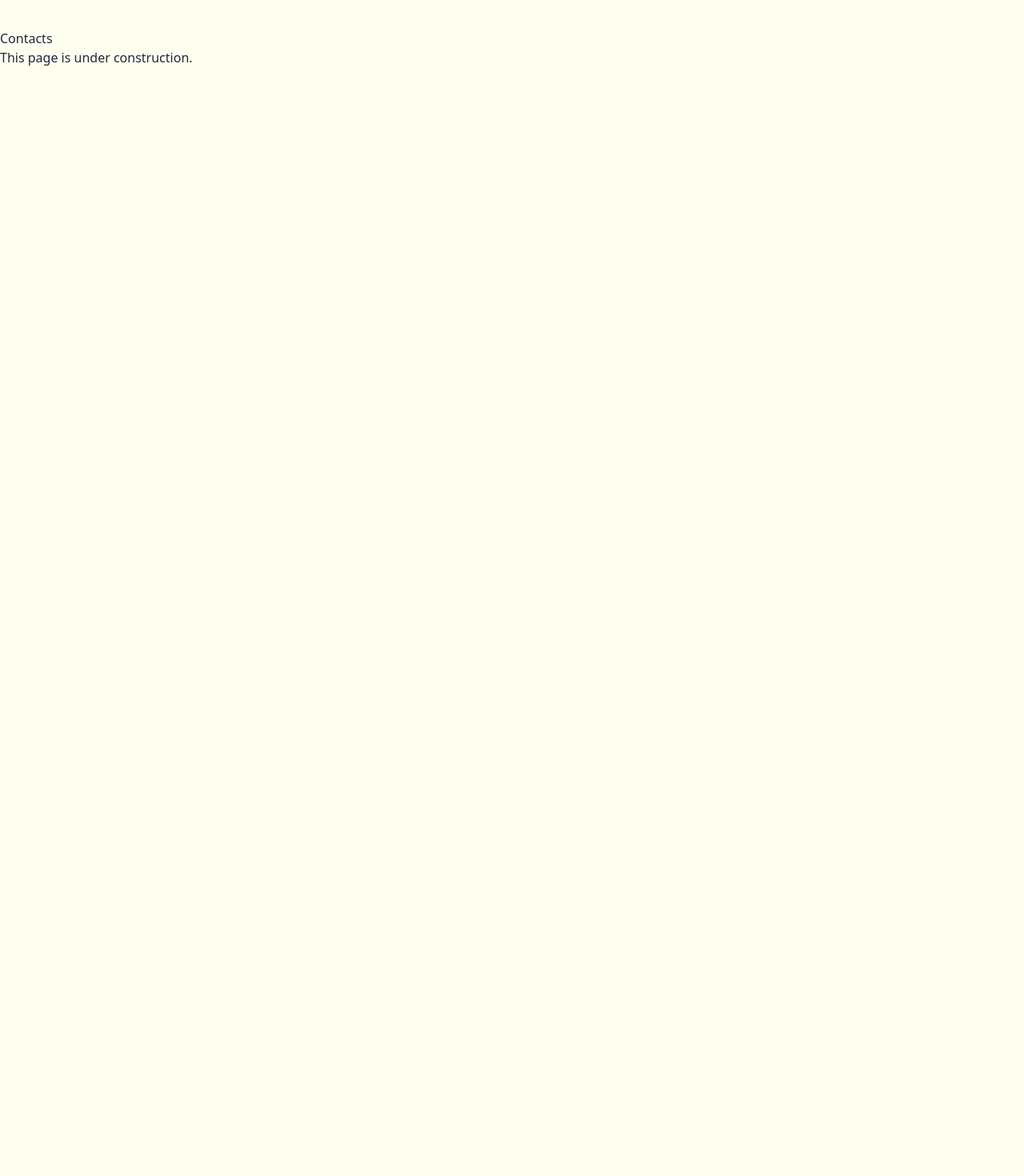
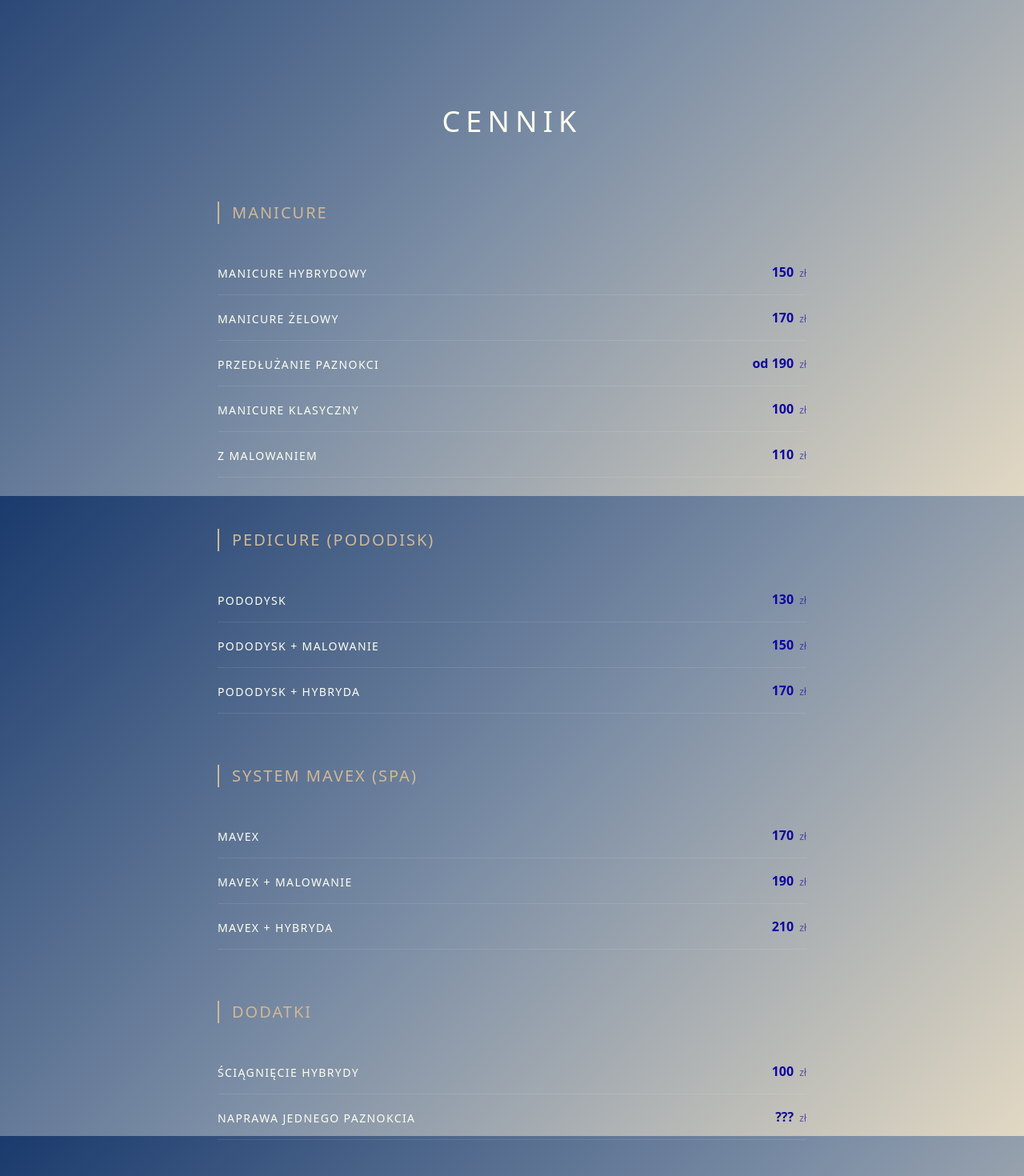
Before and after one commit to Stanislav-Zinovkin/nails-studio-frontend, a Next.js app: page /prices in a window 1280 px wide. Shown: the part 180-1650 px from the top of the page at 80% size. Before the commit the page ends 888 px from the top, so only its background shows below. Built offline with nearby package versions, Linux system fonts and the light colour scheme.

Commit message:
added-two-pages-prices&learnmore

```diff
--- a/src/app/globals.css
+++ b/src/app/globals.css
@@ -18,7 +18,9 @@ section{
 }
 
 body{
-  @apply text-gray-800 bg-[#FFFFF0];
+  @apply text-gray-800;
+  background: linear-gradient(135deg, #1a3a6d 0%, #7b8da5 50%, #e2d8c3 100%);
+  background-attachment: fixed
 }
 @keyframes fadeIn {
   from {opacity: 0; transform: translateY(20px);}
--- a/src/app/layout.tsx
+++ b/src/app/layout.tsx
@@ -4,6 +4,7 @@ import { Metadata } from 'next'
 import { ReactNode } from 'react'
 import { Tenor_Sans, Montserrat } from 'next/font/google'
 import { LanguageProvider } from '@/context/LanguageContext'
+import SvgSprite from "@/public/SvgSprite"
 
 
 interface RootLayoutProps {
@@ -31,6 +32,7 @@ export default function RootLayout({ children }: RootLayoutProps) {
     <html lang="pl">
       <body className="antialiased">
         <LanguageProvider>
+           <SvgSprite/>
            <Header />
            <main >{children}</main>
         </LanguageProvider>
--- a/src/app/page.tsx
+++ b/src/app/page.tsx
@@ -1,12 +1,14 @@
 import HeroSection from "@/components/sections/HeroSection"
 import Footer from "@/components/layout/Footer"
 import SvgSprite from "@/public/SvgSprite"
+import AboutSection from "./about/page"
 
 export default function Home() {
   return (
     <main>
       <SvgSprite/>
       <HeroSection/>
+
       <Footer/>
     </main>
   )
--- a/src/app/prices/page.tsx
+++ b/src/app/prices/page.tsx
@@ -1,8 +1,9 @@
+import PricesSection from "@/components/sections/PricesSection";
+
 export default function PricesPage() {
   return (
-    <div className="pt-32 min-h-screen">
-      <h1>Contacts</h1>
-      <p>This page is under construction.</p>
+    <div className="pt-32 pb-20 min-h-screen">
+      <PricesSection />
     </div>
   );
 }
--- a/src/components/layout/Header.tsx
+++ b/src/components/layout/Header.tsx
@@ -15,7 +15,7 @@ const {locale, setLocale, t} = useLanguage();
 const navItems = [
     {href: "#services", label: t.nav.services},
     {href: "#gallery", label: t.nav.gallery},
-    {href: "#prices", label: t.nav.prices},
+    {href: "/prices", label: t.nav.prices},
     {href: "#contacts", label: t.nav.contacts},
 ];
 
@@ -56,7 +56,7 @@ return (
 
         {/* CTA Button */}
         <Link
-          href="#contacts"
+          href="https://booksy.com/pl-pl/283628_nailspace-vita-mosondz_paznokcie_15608_poznan?do=invite&utm_medium=profile_share_from_profile"
           className="hidden md:block font-sans uppercase tracking-widest border-0 text-[#10069F] rounded-sm px-6 py-2 hover:bg-[#10069F]/80 hover:text-white transition-all focus:outline-none transition-all duration-500 ease-in-out">
             {t.nav.bookvisit}
         </Link>
--- a/src/components/sections/HeroSection.tsx
+++ b/src/components/sections/HeroSection.tsx
@@ -11,14 +11,14 @@ export default function HeroSection() {
       id='hero'
       className='relative  w-full h-screen flex items-center justify-center'
     >
-      {/* --- BACKGROUND IMAGE --- */}
+      {/* --- BACKGROUND IMAGE
       <picture>
         <source srcSet='/Hero-1x.webp, /Hero-2x.webp' type='image/webp'/>
         <img
           src='/Hero-4x.webp'
           alt='Hero image'
           className='w-screen h-screen '/>
-      </picture>
+      </picture> --- */}
 
       {/* --- TEXT OVERLAY --- */}
       <div className=' absolute inset-0 flex flex-col items-center justify-center px-6 md:px-20 bg-gray-950/3'>
--- a/src/components/sections/PricesSection.tsx
+++ b/src/components/sections/PricesSection.tsx
@@ -0,0 +1,52 @@
+'use client'
+import { useLanguage } from "@/context/LanguageContext";
+
+
+export default function PricesSection() {
+
+    const {t} = useLanguage();
+
+    const PriceRow = ({ name, price }:{ name: string, price: string }) => (
+        <div className="flex justify-between items-end py-4 border-b border-white/10 group hover:border-[#FFFFF0]/40 transition-all duration-300">
+            <span className="font-sans taxt-white/80 uppercase tracking-widest text-sm group-hover:text-[#FFFFF0] transition-colors">{name}</span>
+            <div className="flex-gorw mx-4 border-b border-dotted border-white/20 mb-1 group-hover:border-white/40 transition-colors"></div>
+            <span className="font-tenor text-[#10069F] font-bold">{price}<span className="text-xs ml-1 opacity-60 font-sans font-normal"> zł</span></span>
+        </div>
+    );
+    return (
+        <section className="max-w-3xl mx-auto px-4 pt-16 pb-24 text-[#FFFFF0]">
+            <h2 className="font-tenor text-4xl text-center uppercase mb-20 tracking-[0.2em] animate-fadeIn">{t.pricesPage.title}</h2>
+            <div className="space-y-16">
+            {/*Manicure*/}
+            <div className="animate-fadeIn" style={{ animationDelay: '0.1s' }}>
+                <h3 className="font-tenor text-xl uppercase mb-8 text-[#D1B894] tracking-widest border-l-2 border-[#D1B894] pl-4">{t.pricesPage.categories.manicure}</h3>
+                <PriceRow name={t.pricesPage.services.hybrid} price="150"/>
+                <PriceRow name={t.pricesPage.services.gel} price="170"/>
+                <PriceRow name={t.pricesPage.services.extension} price="od 190"/>
+                <PriceRow name={t.pricesPage.services.classic} price="100"/>
+                <PriceRow name={t.pricesPage.services.withColor} price="110"/>
+            </div>
+            {/*Pedicure*/}
+            <div className="animate-fadeIn" style={{ animationDelay: '0.1s' }}>
+                <h3 className="font-tenor text-xl uppercase mb-8 text-[#D1B894] tracking-widest border-l-2 border-[#D1B894] pl-4">{t.pricesPage.categories.pedicure}</h3>
+                <PriceRow name={t.pricesPage.services.pododisk} price="130"/>
+                <PriceRow name={t.pricesPage.services.pdColor} price="150"/>
+                <PriceRow name={t.pricesPage.services.pdHybrid} price="170"/>
+            </div>
+            {/*MAVEX*/}
+            <div className="animate-fadeIn" style={{ animationDelay: '0.1s' }}>
+                <h3 className="font-tenor text-xl uppercase mb-8 text-[#D1B894] tracking-widest border-l-2 border-[#D1B894] pl-4">{t.pricesPage.categories.mavex}</h3>
+                <PriceRow name={t.pricesPage.services.mavexClassic} price="170"/>
+                <PriceRow name={t.pricesPage.services.mavexColor} price="190"/>
+                <PriceRow name={t.pricesPage.services.mavexHybrid} price="210"/>
+            </div>
+            {/*Extra*/}
+            <div className="animate-fadeIn" style={{ animationDelay: '0.1s' }}>
+                <h3 className="font-tenor text-xl uppercase mb-8 text-[#D1B894] tracking-widest border-l-2 border-[#D1B894] pl-4">{t.pricesPage.categories.extras}</h3>
+                <PriceRow name={t.pricesPage.services.removal} price="100"/>
+                <PriceRow name={t.pricesPage.services.repair} price="???"/>
+            </div>
+            </div>
+        </section>
+    )
+}
--- a/src/data/translations.tsx
+++ b/src/data/translations.tsx
@@ -1,3 +1,7 @@
+import PricesPage from "@/app/prices/page";
+import { title } from "process";
+import { text } from "stream/consumers";
+
 export const translations = {
   pl: {
     nav: {
@@ -8,16 +12,16 @@ export const translations = {
       bookvisit: "Zapisz się",
     },
     hero: {
-      title: "Nails Space",
+      title: "Nail Space",
       subtitle: "Twoje piękno w Twoich rękach",
       cta: "Dowiedz się więcej",
     },
     aboutPage: {
-      title: "Nails Space",
+      title: "Nail Space",
       subtitle: "Estetyka i profesjonalna pielęgnacja w każdym detalu",
       philosophy: {
         title: "Filozofia marki",
-        desc: "Nails Space to miejsce, w którym manicure staje się rytuałem dbałości o siebie. Wierzymy, że zadbane dłonie są subtelnym symbolem pewności siebie i indywidualności. Łącząc wieloletnie doświadczenie na polskim rynku z najwyższymi standardami obsługi, stworzyliśmy przestrzeń, w której nowoczesne techniki spotykają się z nieskazitelną estetyką.",
+        desc: "Nail Space to miejsce, w którym manicure staje się rytuałem dbałości o siebie. Wierzymy, że zadbane dłonie są subtelnym symbolem pewności siebie i indywidualności. Łącząc wieloletnie doświadczenie na polskim rynku z najwyższymi standardami obsługi, stworzyliśmy przestrzeń, w której nowoczesne techniki spotykają się z nieskazitelną estetyką.",
       },
       safety: {
         title: "Standardy bezpieczeństwa i innowacje",
@@ -27,7 +31,35 @@ export const translations = {
           { title: "Dobór materiałów", text: "Wyłącznie certyfikowane produkty segmentu premium dla Twojego bezpieczeństwa." }
         ]
       },
+      readMore: {
+        text: "Rozwiń"
+      },
       cta: "Umów się na wizytę"
+    },
+    pricesPage: {
+      title: "Cennik",
+      categories: {
+        popular: "Popularne usługi",
+        manicure: "Manicure",
+        pedicure: "Pedicure (PodoDisk)",
+        mavex: "System MAVEX (SPA)",
+        extras: "Dodatki"
+      },
+      services: {
+        hybrid: "Manicure hybrydowy",
+        gel: "Manicure żelowy",
+        extension: "Przedłużanie paznokci",
+        classic: "Manicure klasyczny",
+        withColor: "Z malowaniem",
+        removal: "Ściągnięcie hybrydy",
+        repair: "Naprawa jednego paznokcia",
+        pododisk: "PodoDysk",
+        pdHybrid: "PodoDysk + Hybryda",
+        pdColor: "PodoDysk + Malowanie",
+        mavexClassic: "Mavex",
+        mavexColor: "Mavex + Malowanie",
+        mavexHybrid: "Mavex + Hybryda"
+  }
     }
   },
 
@@ -40,16 +72,16 @@ export const translations = {
       bookvisit: "Записатись",
     },
     hero: {
-      title: "Nails Space",
+      title: "Nail Space",
       subtitle: "Твоя краса у твоїх руках",
       cta: "Дізнатись більше",
     },
     aboutPage: {
-      title: "Nails Space",
+      title: "Nail Space",
       subtitle: "Естетика та професійний догляд у кожній деталі",
       philosophy: {
         title: "Філософія бренду",
-        desc: "Nails Space — це простір, де манікюр перетворюється на ритуал турботи про себе. Ми переконані, що доглянуті руки — це тихий символ впевненості та індивідуальності. Поєднавши багаторічний досвід на ринку Польщі з найвищими стандартами сервісу, ми створили місце, де сучасні техніки зустрічаються з бездоганною естетикою.",
+        desc: "Nail Space — це простір, де манікюр перетворюється на ритуал турботи про себе. Ми переконані, що доглянуті руки — це тихий символ впевненості та індивідуальності. Поєднавши багаторічний досвід на ринку Польщі з найвищими стандартами сервісу, ми створили місце, де сучасні техніки зустрічаються з бездоганною естетикою.",
       },
       safety: {
         title: "Стандарти безпеки та інновації",
@@ -59,8 +91,36 @@ export const translations = {
           { title: "Вибір матеріалів", text: "Виключно сертифікована продукція преміум-сегмента для вашої безпеки." }
         ]
       },
+      readMore: {
+        text: "Читай більше"
+      },
       cta: "Записатися на візит"
-    }
+    },
+    pricesPage: {
+     title: "Прайс-лист",
+     categories: {
+       popular: "Популярні послуги",
+       manicure: "Манікюр",
+       pedicure: "Педикюр (PodoDisk)",
+       mavex: "Система MAVEX (SPA)",
+       extras: "Додатково"
+     },
+     services: {
+       hybrid: "Манікюр гібридний",
+       gel: "Манікюр гелевий",
+       extension: "Нарощування нігтів",
+       classic: "Класичний манікюр",
+       withColor: "З покриттям лаком",
+       removal: "Зняття гібриду",
+       repair: "Ремонт нігтя",
+       pododisk: "PodoDisk (обробка стопи)",
+       pdHybrid: "PodoDisk + Гібрид",
+       pdColor: "PodoDisk + Лак",
+       mavexClassic: "Mavex (кератолітичний педикюр)",
+       mavexColor: "Mavex + Лак",
+       mavexHybrid: "Mavex + Гібрид"
+     }
+},
   },
 
   en: {
@@ -72,16 +132,16 @@ export const translations = {
       bookvisit: "Book now",
     },
     hero: {
-      title: "Nails Space",
+      title: "Nail Space",
       subtitle: "Your beauty in your hands",
       cta: "Learn more",
     },
     aboutPage: {
-      title: "Nails Space",
+      title: "Nail Space",
       subtitle: "Aesthetics and professional care in every detail",
       philosophy: {
         title: "Brand Philosophy",
-        desc: "Nails Space is a sanctuary where manicure transforms into a self-care ritual. We believe that well-groomed hands are a subtle symbol of confidence and individuality. Combining years of experience in the Polish market with the highest service standards, we created a space where modern techniques meet flawless aesthetics.",
+        desc: "Nail Space is a sanctuary where manicure transforms into a self-care ritual. We believe that well-groomed hands are a subtle symbol of confidence and individuality. Combining years of experience in the Polish market with the highest service standards, we created a space where modern techniques meet flawless aesthetics.",
       },
       safety: {
         title: "Safety Standards & Innovations",
@@ -91,8 +151,36 @@ export const translations = {
           { title: "Premium Materials", text: "Only certified premium products for your health and safety." }
         ]
       },
+      readMore: {
+        text: "Read more"
+      },
       cta: "Book an appointment"
-    }
+    },
+    pricesPage: {
+      title: "Price List",
+      categories: {
+        popular: "Popular Services",
+        manicure: "Manicure",
+        pedicure: "Pedicure (PodoDisk)",
+        mavex: "MAVEX System (SPA)",
+        extras: "Add-ons"
+      },
+      services: {
+        hybrid: "Hybrid Manicure",
+        gel: "Gel Manicure",
+        extension: "Nail Extensions",
+        classic: "Classic Manicure",
+        withColor: "With Nail Polish",
+        removal: "Hybrid Removal",
+        repair: "Single Nail Repair",
+        pododisk: "PodoDisk (Foot Treatment)",
+        pdHybrid: "PodoDisk + Hybrid",
+        pdColor: "PodoDisk + Polish",
+        mavexClassic: "Mavex (Callus Removal)",
+        mavexColor: "Mavex + Polish",
+        mavexHybrid: "Mavex + Hybrid"
+  }
+},
   }
 };
 
```
Also changed, not shown: src/app/about/page.tsx (+6 -3 lines), src/components/sections/AboutSection.tsx (+39 -25 lines), public/Hero-1x.webp (deleted), public/Hero-2x.webp (deleted).
